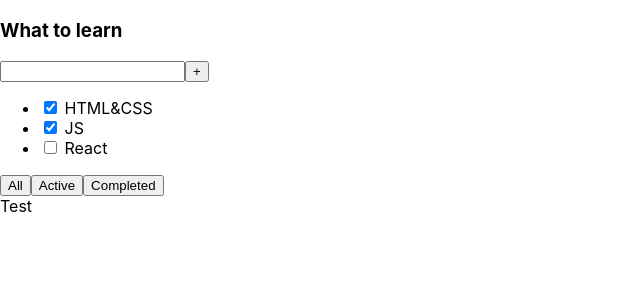
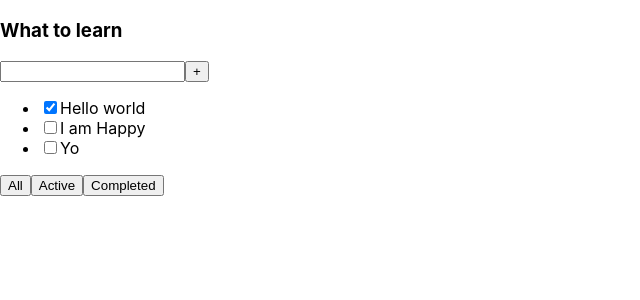
Before and after one commit to VitalikBaiduk/revers-todolist, a React (Create React App) app: page / in a window 1280 px wide. Shown: the top 300 px of the page, without its empty margins (0-640 px from the left). Built offline with nearby package versions, Linux system fonts and the light colour scheme.

Commit message:
add todolist

```diff
--- a/src/App.tsx
+++ b/src/App.tsx
@@ -1,33 +1,22 @@
 import React from "react";
 import "./App.css";
+import { Todolist } from "./Todolist";
 
 function App() {
+  const tasks1 = [
+    { id: 1, title: "HTML&CSS", isDone: true },
+    { id: 2, title: "JS", isDone: true },
+    { id: 3, title: "ReactJS", isDone: false },
+  ];
+  const tasks2 = [
+    { id: 1, title: "Hello world", isDone: true },
+    { id: 2, title: "I am Happy", isDone: false },
+    { id: 3, title: "Yo", isDone: false },
+  ];
+
   return (
     <div className="App">
-      <div>
-        <h3>What to learn</h3>
-        <div>
-          <input />
-          <button>+</button>
-        </div>
-        <ul>
-          <li>
-            <input type="checkbox" checked={true} /> <span>HTML&CSS</span>
-          </li>
-          <li>
-            <input type="checkbox" checked={true} /> <span>JS</span>
-          </li>
-          <li>
-            <input type="checkbox" checked={false} /> <span>React</span>
-          </li>
-        </ul>
-        <div>
-          <button>All</button>
-          <button>Active</button>
-          <button>Completed</button>
-        </div>
-      </div>
-      <div>Test</div>
+      <Todolist title="What to learn" arrData={tasks2} />
     </div>
   );
 }
--- /dev/null
+++ b/src/Todolist.tsx
@@ -0,0 +1,33 @@
+import React from "react";
+
+type TodolistProps = {
+  title: string;
+  arrData: Array<any>;
+};
+
+export const Todolist: React.FC<TodolistProps> = ({ title, arrData }) => {
+  return (
+    <div>
+      <h3>{title}</h3>
+      <div>
+        <input />
+        <button>+</button>
+      </div>
+      <ul>
+        {arrData.map((item: any) => {
+          return (
+            <li>
+              <input type="checkbox" checked={item.isDone} />
+              <span>{item.title}</span>
+            </li>
+          );
+        })}
+      </ul>
+      <div>
+        <button>All</button>
+        <button>Active</button>
+        <button>Completed</button>
+      </div>
+    </div>
+  );
+};
```
Also changed, not shown: src/index.tsx (+6 -6 lines).
